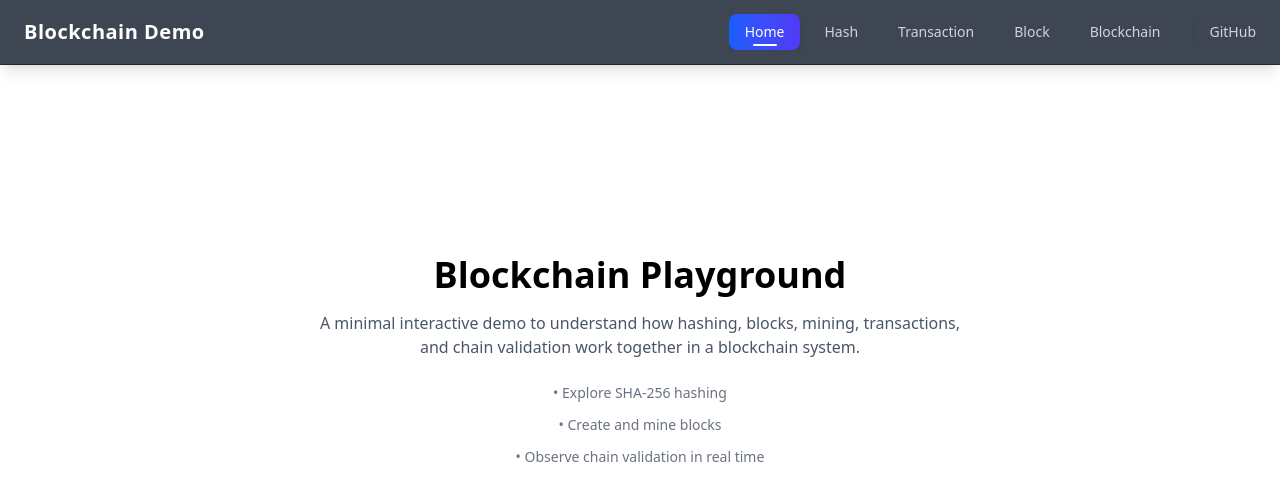
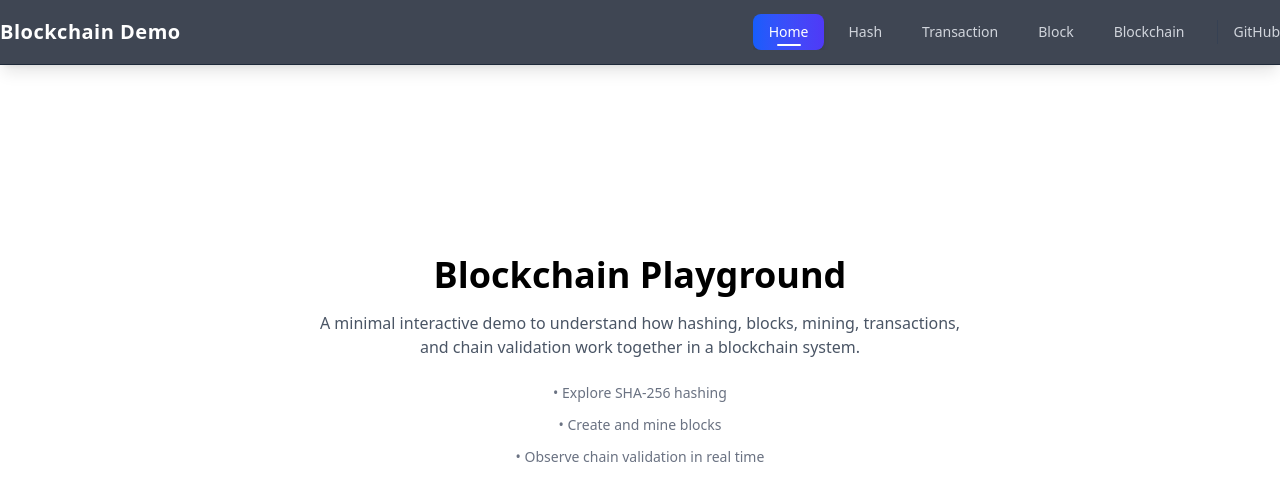
Before and after one commit to MiteshChopda/blockchain-simulation, a React (Vite) app: page / in a window 1280 px wide. Shown: the top 500 px of the page. Built offline with nearby package versions, Linux system fonts and the light colour scheme.

Commit message:
minor style improve

```diff
--- a/src/components/Navbar.tsx
+++ b/src/components/Navbar.tsx
@@ -24,9 +24,8 @@ export default function Navbar({ active, onSelect }: NavbarProps) {
 
   return (
     <nav className="sticky top-0 z-50 backdrop-blur-md bg-gray-900/80 border-b border-gray-800 shadow-lg">
-      <div className="max-w-7xl mx-auto px-6">
+      <div className="p-6 max-w-7xl mx-auto px-6 md:p-0">
         <div className="flex items-center justify-between flex-wrap h-16">
-
           {/* Logo */}
           <div className="text-white text-xl font-semibold tracking-wide">
             Blockchain Demo
```
